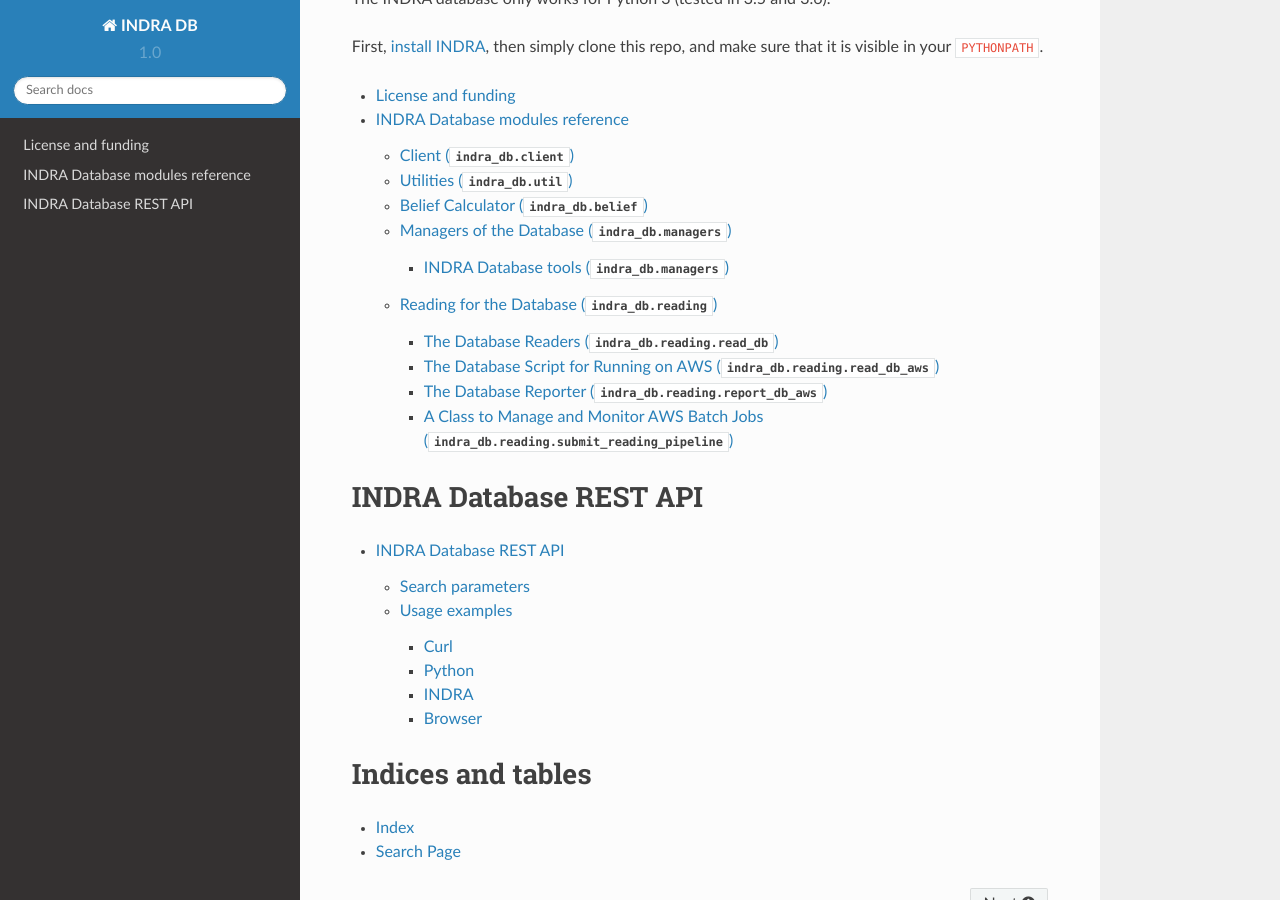
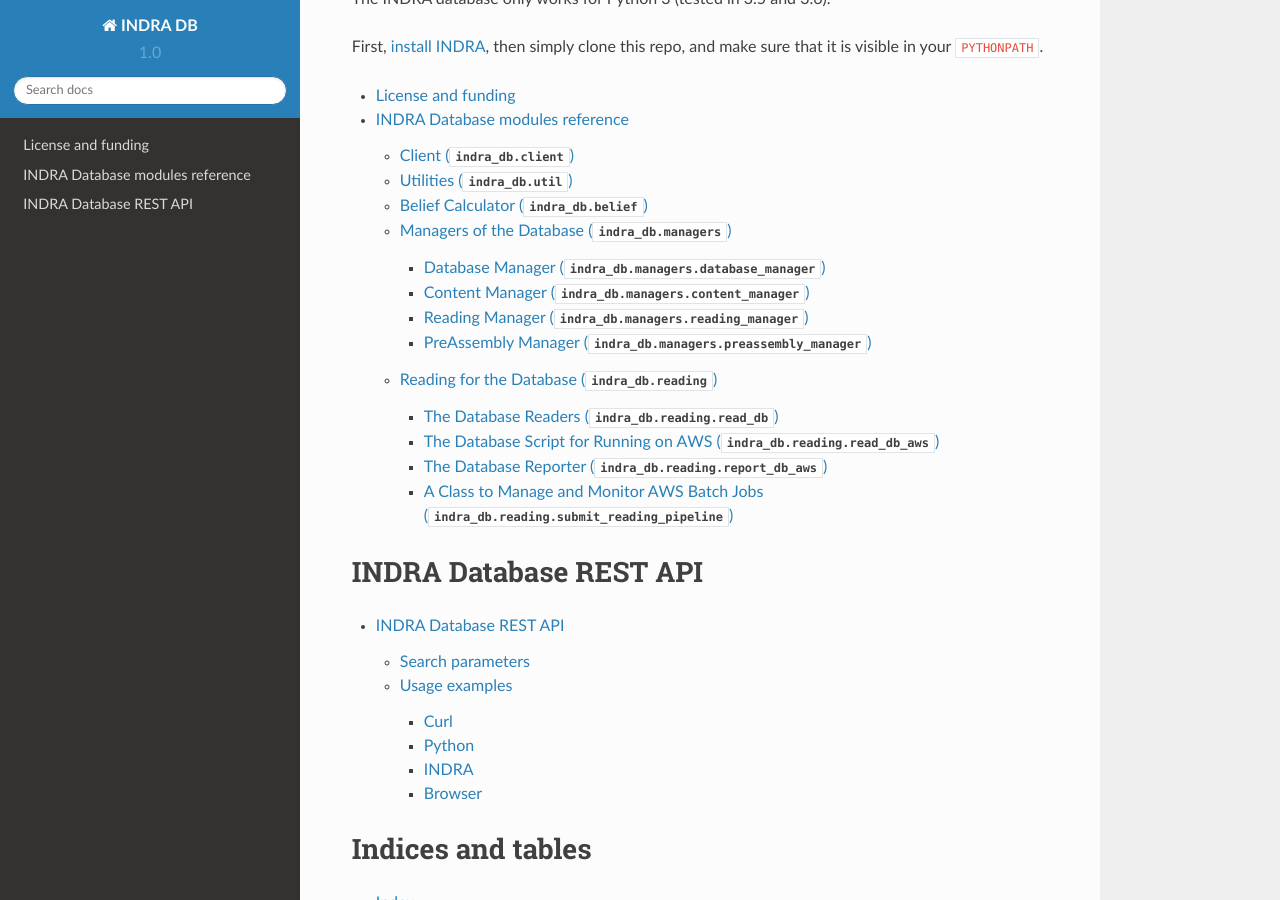
Before and after one commit to gyorilab/indra_db, a Sphinx documentation site: the page built from doc/index.rst, in a window 1280 px wide and 900 px high, scrolled down 1602 px. Built offline with Sphinx 7.4.7 and the Read the Docs theme 2.0.0, drawn with Linux system fonts in a browser that asks for light colours; some of the changed lines change nothing that is shown.

Commit message:
Update the text of the managers index.

```diff
--- a/doc/modules/managers/index.rst
+++ b/doc/modules/managers/index.rst
@@ -1,5 +1,5 @@
-INDRA Database tools (:py:mod:`indra_db.managers`)
-==================================================
+These are the core tools that are used to manage the content in the database
+and perform updates and operations on/with that content.
 
 .. automodule:: indra_db.managers
     :members:
@@ -7,11 +7,20 @@
 Database Manager (:py:mod:`indra_db.managers.database_manager`)
 ---------------------------------------------------------------
 
+The Database Manager object is the core interface with the database,
+implemented with SQLAlchemy, providing useful short-cuts but also
+allowing full access to SQLAlchemy's API.
+
 .. automodule:: indra_db.managers.database_manager
     :members:
 
 Content Manager (:py:mod:`indra_db.managers.content_manager`)
 -------------------------------------------------------------
+
+The Content Managers, as the name suggests, manage the text content that is
+stored in the database. A parent class is defined, and managers for different
+sources (e.g. PubMed) can be defined by inheriting from this parent. This file
+is also used as the shell command to run updates of the content.
 
 .. automodule:: indra_db.managers.content_manager
     :members:
@@ -19,5 +28,22 @@
 Reading Manager (:py:mod:`indra_db.managers.reading_manager`)
 -------------------------------------------------------------
 
+The Reading Managers handle the reading of the text contend and the processing
+of those readings into statements. As with Content Managers, different reading
+pipelines can be handled by defining children of a parent class.
+
 .. automodule:: indra_db.managers.reading_manager
     :members:
+
+
+PreAssembly Manager (:py:mod:`indra_db.managers.preassembly_manager`)
+---------------------------------------------------------------------
+
+The Preassembly Manager performs the complex process of preassembly, where
+after cleaning the raw extractions and fixing groundings and sites, the
+numerous duplicate Statements extracted from databases and literature are
+distilled into a corpus of unique statements, with links back to the raw
+Statements, and their history and provenance.
+
+.. automodule:: indra_db.managers.preassembly_manager
+    :members:
```
